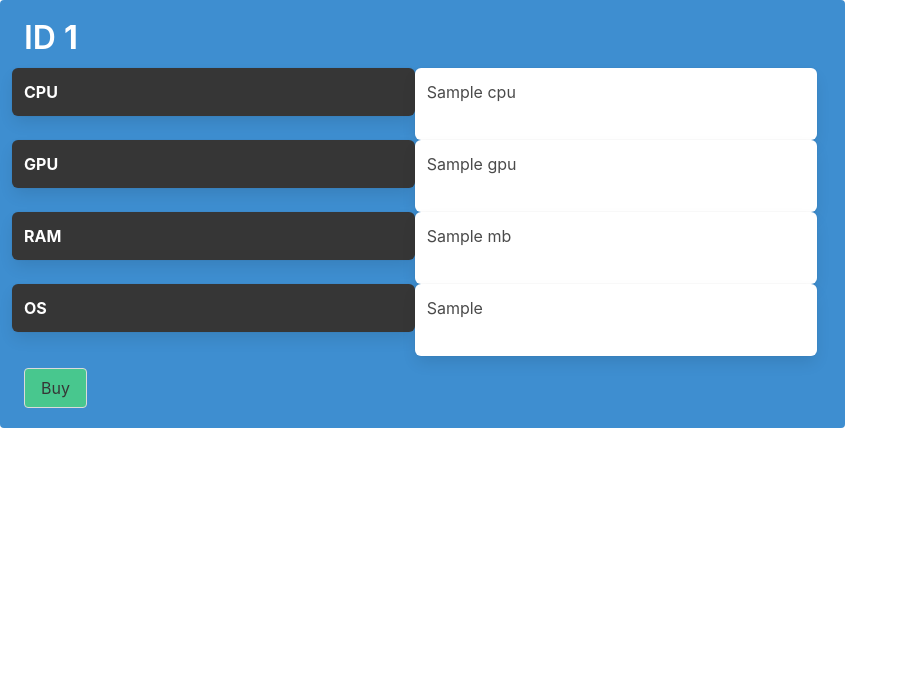
After one commit to Grafit24/db-design-and-dev, a Flask app: template app/templates/servers-template.html in a window 1280 px wide. The commit adds this page. Shown: the top 680 px of the page, without its empty margins (0-908 px from the left). Run offline with Flask 3, Linux system fonts and the light colour scheme; the template is opened without the code that fills it: most values are stand-ins (such as "Sample title", 1, 10 or a date in 2020); parts of the project's set-up code (start-up, migrations or seed data) failed here and were passed over; some libraries are stand-ins or nearby versions.

Commit message:
ADD: Requirements.

```diff
--- a/app/main.py
+++ b/app/main.py
@@ -82,3 +82,24 @@ def delete_workspace(workspace_id, workspace_name):
     query = "DELETE FROM workspaces WHERE id=%s;"
     db.engine.execute(query, workspace_id)
     return redirect(url_for("main.workspaces"))
+
+
+@main.route("/workspaces/workspace-<int:workspace_id>-<string:workspace_name>/buy", methods=["POST"])
+@login_required
+def buy_server(workspace_id, workspace_name):
+    servers_id = request.form.get("server_id")
+    open = request.form.get("open_datetime")
+    close = request.form.get("close_datetime")
+    ...
+
+@main.route("/get-servers")
+@login_required
+def get_servers():
+    query = """
+    SELECT DISTINCT servers.server_conf_id AS server_conf_id, cpu, gpu, ram_mb, ssd_storage_mb, os FROM
+        servers_configuration INNER JOIN servers
+        ON servers.server_conf_id = servers_configuration.server_conf_id
+        WHERE servers.closed_on < NOW();
+    """
+    results = db.engine.execute(query).fetchall()
+    return render_template("servers-template.html", results=results)
--- /dev/null
+++ b/app/static/js/get-servers.js
@@ -0,0 +1,3 @@
+$('#linkThatChangesTheWorld').click( function() {
+    $('body').html('I want my body this way.');
+});
--- /dev/null
+++ b/app/templates/servers-template.html
@@ -0,0 +1,56 @@
+<head>
+    <meta charset="utf-8">
+    <meta http-equiv="X-UA-Compatible" content="IE=edge">
+    <meta name="viewport" content="width=device-width, initial-scale=1">
+    <title>Caesar Cloud</title>
+    <link rel="stylesheet" href="https://cdn.jsdelivr.net/npm/bulma@0.9.4/css/bulma.min.css" />
+    <script src="http://ajax.googleapis.com/ajax/libs/jquery/1.5/jquery.min.js"></script>
+</head>
+</body>
+<div class="tile is-ancestor">
+    <div class="tile is-8">
+        <div class="tile">
+        <div class="tile is-parent">
+        {% for result in results %}
+            <article class="tile is-child notification is-info">
+            <p class="title">ID <b>{{ result['server_conf_id'] }}</b></p>
+            <div class="columns">
+                <div class="column box has-background-grey-darker">
+                    <strong class="has-text-white">CPU</strong>
+                </div>
+                <div class="column box">
+                    {{ result['cpu'] }}
+                </div>
+            </div>
+            <div class="columns">
+                <div class="column box has-background-grey-darker">
+                    <strong class="has-text-white">GPU</strong>
+                </div>
+                <div class="column box">
+                    {{ result['gpu'] }}
+                </div>
+            </div>
+            <div class="columns">
+                <div class="column box has-background-grey-darker">
+                    <strong class="has-text-white">RAM</strong>
+                </div>
+                <div class="column box">
+                    {{ result['ram_mb'] }} mb
+                </div>
+            </div>
+            <div class="columns">
+                <div class="column box has-background-grey-darker">
+                    <strong class="has-text-white">OS</strong>
+                </div>
+                <div class="column box">
+                    {{ result['os'] }}
+                </div>
+            </div>
+            <a href="something" class="button has-background-success">
+                Buy
+            </a>
+            </article>
+        {% endfor %}
+        </div>
+    </div>
+</body>
--- /dev/null
+++ b/requirements.txt
@@ -0,0 +1,5 @@
+Flask==2.2.2
+Flask_Login==0.6.2
+flask_sqlalchemy==3.0.3
+python-dotenv==1.0.0
+Werkzeug==2.2.3
```
Also changed, not shown: app/templates/workspace.html (+7 -0 lines).
